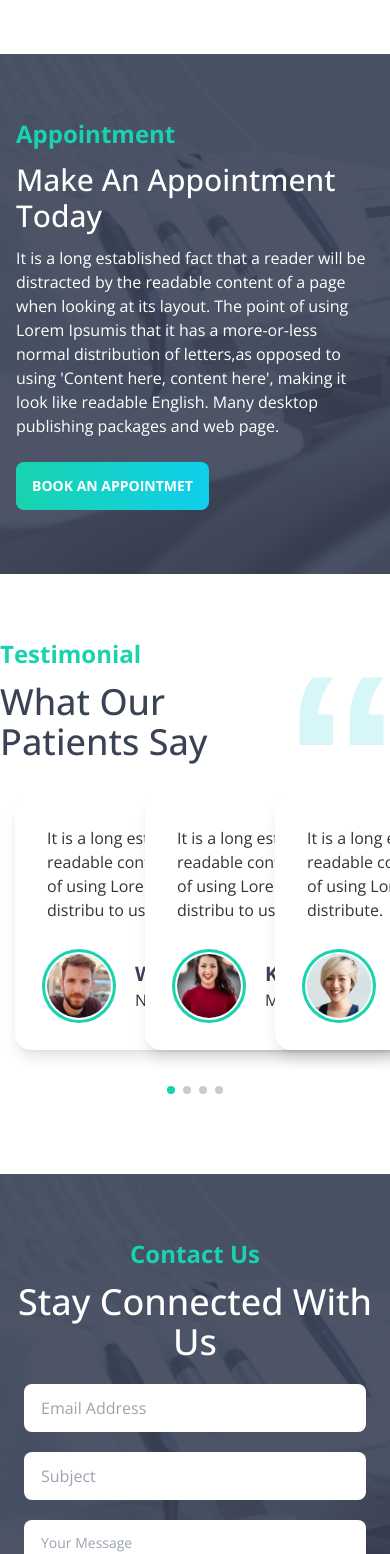
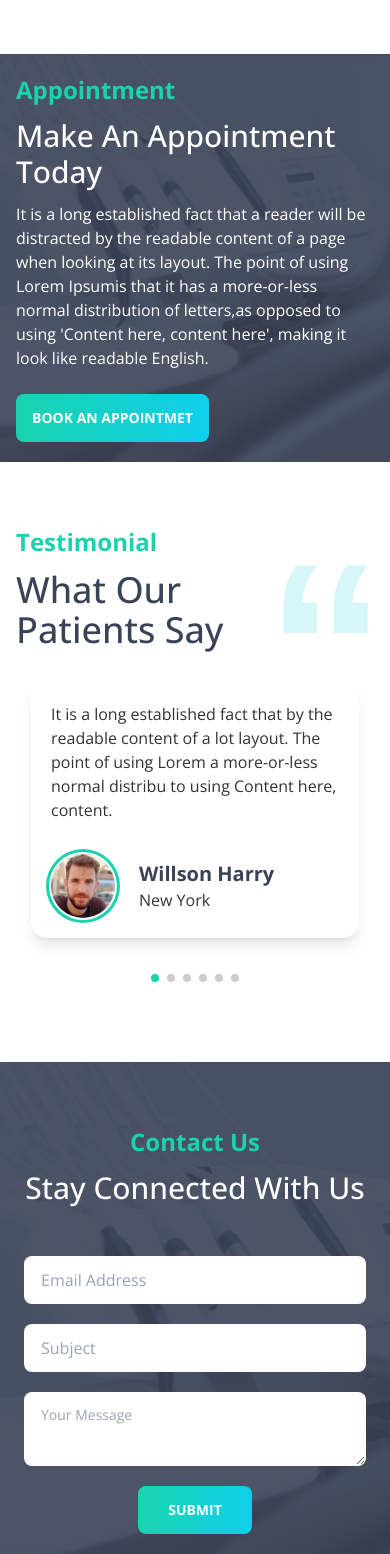
Before and after one commit to technayan/doctors-portal, a React (Create React App) app: page / in a window 390 px wide. Shown: the part 3494-5048 px from the top of the page. Built offline with nearby package versions, Linux system fonts and the light colour scheme.

Commit message:
Fix the responsiveness of the homepage

```diff
--- a/src/Pages/Home/ContactUs/ContactUs.js
+++ b/src/Pages/Home/ContactUs/ContactUs.js
@@ -5,10 +5,10 @@ const ContactUs = () => {
         <section className='py-16 bg-appointment-pattern bg-cover bg-no-repeat'>
             <div className='text-center lg:mb-10'>
                 <h5 className='text-2xl font-bold text-secondary capitalize'>Contact Us</h5>
-                <h2 className='text-4xl text-white capitalize font-medium my-3'>Stay connected with us</h2>
+                <h2 className='text-3xl md:text-4xl text-white capitalize font-medium my-3'>Stay connected with us</h2>
             </div>
 
-            <form className='flex flex-col mx-6 lg:w-1/3 lg:mx-auto'>
+            <form className='flex flex-col mx-6 lg:w-1/3 lg:mx-auto mt-10 md:mx-20'>
                 <input type="email" placeholder="Email Address" className="input w-full my-2.5" />
                 <input type="text" placeholder="Subject" className="input w-full my-2.5" />
                 <textarea className="textarea my-2.5" placeholder="Your Message"></textarea>
--- a/src/Pages/Home/Hero/Hero.js
+++ b/src/Pages/Home/Hero/Hero.js
@@ -4,7 +4,7 @@ import PrimaryBtn from '../../Shared/PrimaryBtn';
 
 const Hero = () => {
     return (
-        <div className="hero py-1 lg:py-5 lg:min-h-screen lg:bg-hero-pattern hero-section">
+        <div className="hero py-1 lg:py-5 lg:h-[650px] lg:max-h-[800px] lg:bg-hero-pattern hero-section">
             <div className="hero-content flex-col lg:flex-row-reverse">
                 <img className='lg:w-2/4' src={heroImg} alt='Hero background'/>
                 <div>
--- a/src/Pages/Home/Home.js
+++ b/src/Pages/Home/Home.js
@@ -11,13 +11,13 @@ const Home = () => {
     return (
         <div>
             <Hero />
-            <div className='md:px-12'>
+            <div className='md:px-12 max-w-[1400px] mx-auto'>
                 <Info />
                 <Services />
                 <Treatment />
             </div>
             <MakeAppointment />
-            <div className='md:px-12'>
+            <div className='md:px-12 max-w-[1400px] mx-auto'>
                 <Testimonial />
             </div>
             <ContactUs />
--- a/src/Pages/Home/Info/InfoCard/InfoCard.js
+++ b/src/Pages/Home/Info/InfoCard/InfoCard.js
@@ -3,7 +3,7 @@ import React from 'react';
 const InfoCard = ({img,cardTitle, cardInfo, cardBg}) => {
     return (
         <div className={`card lg:card-side bg-base-100 shadow-lg text-white p-6 md:px-0 lg:px-6 ${cardBg}`}>
-            <figure><img className='w-[40px] h-[40px] md:w-[60px] md:h-[60px] lg:w-4/5' src={img} alt="icon"/></figure>
+            <figure><img className='w-[40px] h-[40px] md:w-auto md:h-[60px]' src={img} alt="icon"/></figure>
             <div className="card-body pb-2 lg:pb-8">
                 <h2 className="card-title mx-auto lg:mx-0">{cardTitle}</h2>
                 <p className='text-center lg:text-left'>{cardInfo}</p>
--- a/src/Pages/Home/MakeAppointment/MakeAppointment.js
+++ b/src/Pages/Home/MakeAppointment/MakeAppointment.js
@@ -4,15 +4,17 @@ import doctor from '../../../assets/images/doctor.png'
 
 const MakeAppointment = () => {
     return (
-        <section className='flex items-center bg-appointment-pattern bg-cover bg-no-repeat mt-0 lg:mt-16 px-4 py-16 lg:px-12'>
-            <div className='flex-1 hidden lg:block'>
-                <img className='-mt-32' src={doctor} alt="Doctor" />
-            </div>
-            <div className='flex-1'>
-                <h5 className='text-2xl font-bold text-secondary capitalize'>Appointment</h5>
-                <h2 className='text-3xl md:text-4xl text-white capitalize font-medium my-3'>Make an appointment today</h2>
-                <p className='text-white mb-6'>It is a long established fact that a reader will be distracted by the readable content of a page when looking at its layout. The point of using Lorem Ipsumis that it has a more-or-less normal distribution of letters,as opposed to using 'Content here, content here', making it look like readable English. Many desktop publishing packages and web page.</p>
-                <PrimaryBtn>Book an Appointmet</PrimaryBtn>
+        <section className=' bg-appointment-pattern bg-cover bg-no-repeat mt-0 lg:mt-16 px-4  lg:px-12'>
+            <div className='max-w-[1400px] flex items-center mx-auto'>
+                <div className='flex-1 hidden lg:block'>
+                    <img className='lg:-mt-24 xl:-mt-32 lg:w-full' src={doctor} alt="Doctor" />
+                </div>
+                <div className='flex-1 my-5'>
+                    <h5 className='text-2xl font-bold text-secondary capitalize'>Appointment</h5>
+                    <h2 className='text-3xl md:text-4xl text-white capitalize font-medium my-3'>Make an appointment today</h2>
+                    <p className='text-white mb-6'>It is a long established fact that a reader will be distracted by the readable content of a page when looking at its layout. The point of using Lorem Ipsumis that it has a more-or-less normal distribution of letters,as opposed to using 'Content here, content here', making it look like readable English.</p>
+                    <PrimaryBtn>Book an Appointmet</PrimaryBtn>
+                </div>
             </div>
         </section>
     );
--- a/src/Pages/Home/Testimonial/Testimonial.js
+++ b/src/Pages/Home/Testimonial/Testimonial.js
@@ -4,7 +4,7 @@ import TestimonialSlider from './TestimonialSlider/TestimonialSlider';
 
 const Testimonial = () => {
     return (
-        <section className='py-16'>
+        <section className='py-16 px-4 md:px-0'>
             <div className='flex justify-between'>
                 <div>
                     <h5 className='text-2xl font-bold text-secondary'>Testimonial</h5>
--- a/src/Pages/Home/Testimonial/TestimonialSlider/Slide/Slide.js
+++ b/src/Pages/Home/Testimonial/TestimonialSlider/Slide/Slide.js
@@ -7,8 +7,8 @@ import "swiper/css/pagination";
 const Slide = ({testimonial}) => {
     return (
         <SwiperSlide>
-            <div className="card w-96 bg-base-100 shadow-lg">
-            <div className="card-body">
+            <div className="card w-full md:max-w-md bg-base-100 shadow-lg">
+            <div className="card-body p-5 md:p-8">
                 <p>{testimonial.review}</p>
 
                 <div className='flex items-center mt-6'>
--- a/src/Pages/Home/Testimonial/TestimonialSlider/TestimonialSlider.js
+++ b/src/Pages/Home/Testimonial/TestimonialSlider/TestimonialSlider.js
@@ -28,14 +28,14 @@ const TestimonialSlider = () => {
         {
             _id: 2,
             name: 'Kate Bishop',
-            review: 'It is a long established fact that by the readable content of a lot layout. The point of using Lorem a more-or-less normal distribu to using Content.',
+            review: 'It is a long established fact that by the readable content of a lot layout. The point of using Lorem a more-or-less normal distribu to using Content here, content.',
             location: 'Manhattan',
             img: people2
         },
         {
             _id: 3,
             name: 'Himary Sakura',
-            review: 'It is a long established fact that by the readable content of a lot layout. The point of using Lorem a more-or-less normal distribute.',
+            review: 'It is a long established fact that by the readable content of a lot layout. The point of using Lorem a more-or-less normal distribu to using Content here, content.',
             location: 'Flemington',
             img: people3
         },
@@ -49,14 +49,14 @@ const TestimonialSlider = () => {
         {
             _id: 5,
             name: 'Kate Bishop',
-            review: 'It is a long established fact that by the readable content of a lot layout. The point of using Lorem a more-or-less normal distribu to using Content.',
+            review: 'It is a long established fact that by the readable content of a lot layout. The point of using Lorem a more-or-less normal distribu to using Content here, content.',
             location: 'Manhattan',
             img: people2
         },
         {
             _id: 6,
             name: 'Himary Sakura',
-            review: 'It is a long established fact that by the readable content of a lot layout. The point of using Lorem a more-or-less normal distribute.',
+            review: 'It is a long established fact that by the readable content of a lot layout. The point of using Lorem a more-or-less normal distribu to using Content here, content.',
             location: 'Flemington',
             img: people3
         },
@@ -65,11 +65,21 @@ const TestimonialSlider = () => {
     return (
         <div>
             <Swiper
-                slidesPerView={3}
+                slidesPerView={1}
                 spaceBetween={30}
                 pagination={{
                 clickable: true,
                 }}
+                breakpoints={{
+                    768: {
+                      slidesPerView: 2,
+                    //   spaceBetween: 40,
+                    },
+                    1024: {
+                      slidesPerView: 3,
+                    //   spaceBetween: 50,
+                    },
+                  }}
                 modules={[Pagination]}
                 style={{padding: '20px 15px 60px'}}
                 className="mySwiper"
```
Also changed, not shown: src/Pages/Shared/Footer.js (+14 -14 lines).
